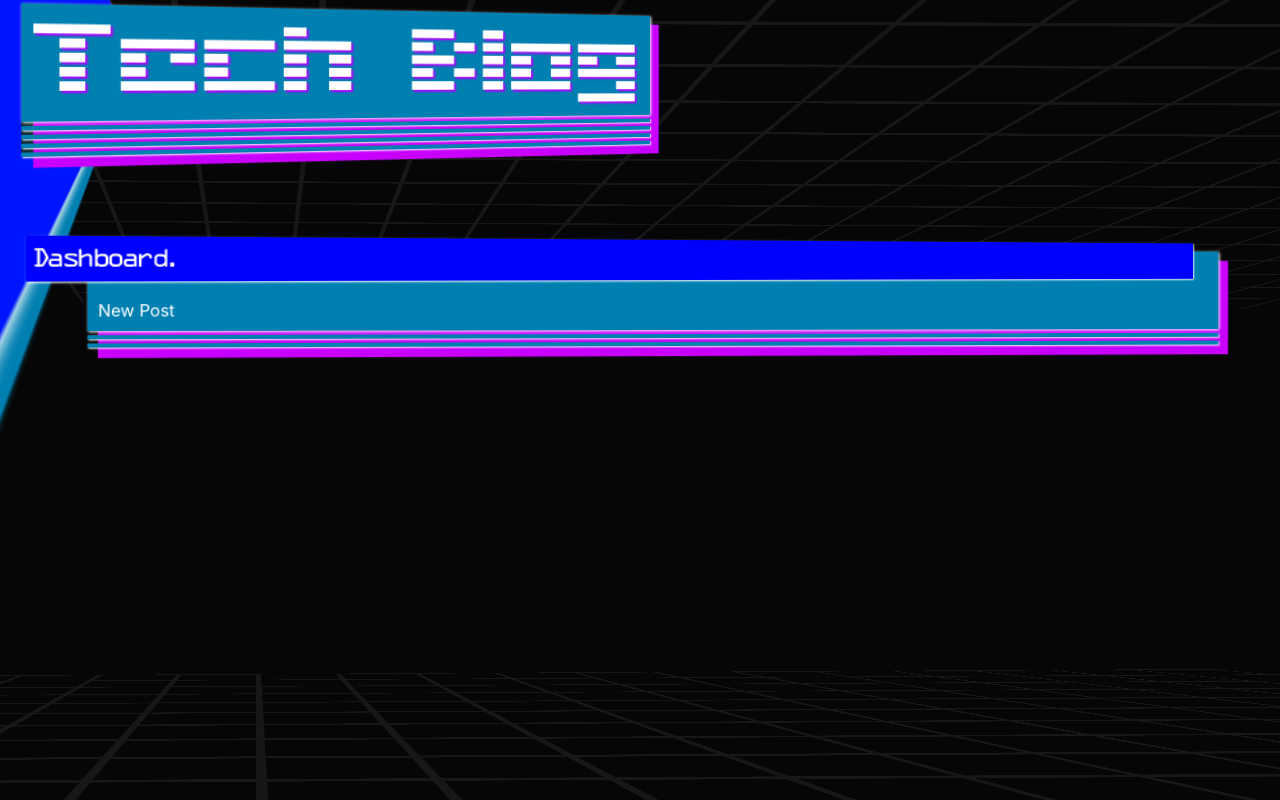
After one commit to platevoltage/Tech-Blog, a Node server app: page /dashboard in a window 1280 px wide. The commit adds this page. Run offline with Node 20, Linux system fonts and the light colour scheme; some libraries are stand-ins or nearby versions.

Commit message:
attached userid to post

```diff
--- a/controllers/api/post-routes.js
+++ b/controllers/api/post-routes.js
@@ -6,6 +6,7 @@ router.post('/', async (req, res) => {
       const dbPostData = await Post.create({
         title: req.body.title,
         body: req.body.body,
+        user_id: req.body.user_id
 
       });
 
--- a/controllers/api/user-routes.js
+++ b/controllers/api/user-routes.js
@@ -12,7 +12,8 @@ router.post('/', async (req, res) => {
     // Set up sessions with a 'loggedIn' variable set to `true`
     req.session.save(() => {
       req.session.loggedIn = true;
-      req.session.userid = dbUserData.username;
+      req.session.userid = dbUserData.id;
+      req.session.username = dbUserData.username;
       // req.session.username;
 
 
@@ -52,7 +53,8 @@ router.post('/login', async (req, res) => {
     // Once the user successfully logs in, set up the sessions variable 'loggedIn'
     req.session.save(() => {
       req.session.loggedIn = true;
-      req.session.userid = dbUserData.username;
+      req.session.userid = dbUserData.id;
+      req.session.username = dbUserData.username;
       // console.log(req.session);
       // console.log(req.body);
 
--- a/controllers/home-routes.js
+++ b/controllers/home-routes.js
@@ -28,7 +28,7 @@ router.get('/', async (req, res) => {
     res.render('post', {
       posts: posts,
       loggedIn: req.session.loggedIn,
-      userid: req.session.userid
+      username: req.session.username
     });
   } catch (err) {
     res.status(500).json(err);
@@ -49,7 +49,20 @@ router.get('/login', async (req, res) => {
 
 router.get('/new', async (req, res) => {
   try {
-    res.render('new');
+    res.render('new', {
+      loggedIn: req.session.loggedIn,
+      userid: req.session.userid
+    });
+  } catch (err) {
+    res.status(500).json(err);
+  }
+
+
+});
+
+router.get('/dashboard', async (req, res) => {
+  try {
+    res.render('dashboard');
   } catch (err) {
     res.status(500).json(err);
   }
@@ -58,5 +71,4 @@ router.get('/new', async (req, res) => {
 });
 
 
-
 module.exports = router;
--- a/public/css/style.css
+++ b/public/css/style.css
@@ -20,7 +20,8 @@ body {
     color: #FFFFFF;
     /* transform: rotateY(10deg) rotateX(10deg); */
     margin: 0;
-    height: 150vh;
+    /* height: 150vh; */
+
 }
 .background {
     transition: transform 1s;
@@ -138,8 +139,10 @@ body {
     /* background-color: #ffffff; */
 }
 main {
+
     position: relative;
     margin-top: 250px;
+    padding-bottom: 300px;
     width: 100%;
 }
 .container {
--- /dev/null
+++ b/views/dashboard.handlebars
@@ -0,0 +1,19 @@
+        <div class="container">
+
+            <div class="blog">
+                <div class="title">
+                    Dashboard.
+                </div>
+
+
+                    <a href="/new">New Post</a>
+
+
+
+
+
+            </div>
+            <div class="stripe"></div>
+            <div class="stripe"></div>
+
+        </div>
--- a/views/layouts/main.handlebars
+++ b/views/layouts/main.handlebars
@@ -12,7 +12,13 @@
         <div id="nav">
             <ul>
                 <li>Home</li>
-                <li>Dashboard</li>
+                <li>
+                    {{#if loggedIn}}
+                    <a href="/dashboard">Dashboard</a>
+                    {{else}}
+                    <a href="/login">Dashboard</a>
+                    {{/if}}
+                </li>
                 <li>
                     {{#if loggedIn}}
                     <a id="logout" href="/">Logout</a>
@@ -26,7 +32,7 @@
             </ul>
             <div id="login-info">
                 {{#if loggedIn}}
-                    Logged in as: {{userid}}
+                    Logged in as: {{username}}
                 {{/if}}
             </div>
 
--- a/views/new.handlebars
+++ b/views/new.handlebars
@@ -2,10 +2,11 @@
 
             <div class="blog">
                 <div class="title">
-                    New Post.
+                    New Post. {{userid}}
                 </div>
 
-                <form action="/api/post/">
+                <form action="/api/post/" method="post">
+                    <input type="hidden" name="user_id" value={{userid}}>
                     <input name="title" class="form-input" type="text" id="title" />
                     <textarea name="body"></textarea>
                     <button class="btn btn-primary" type="submit">submit</button>
```
